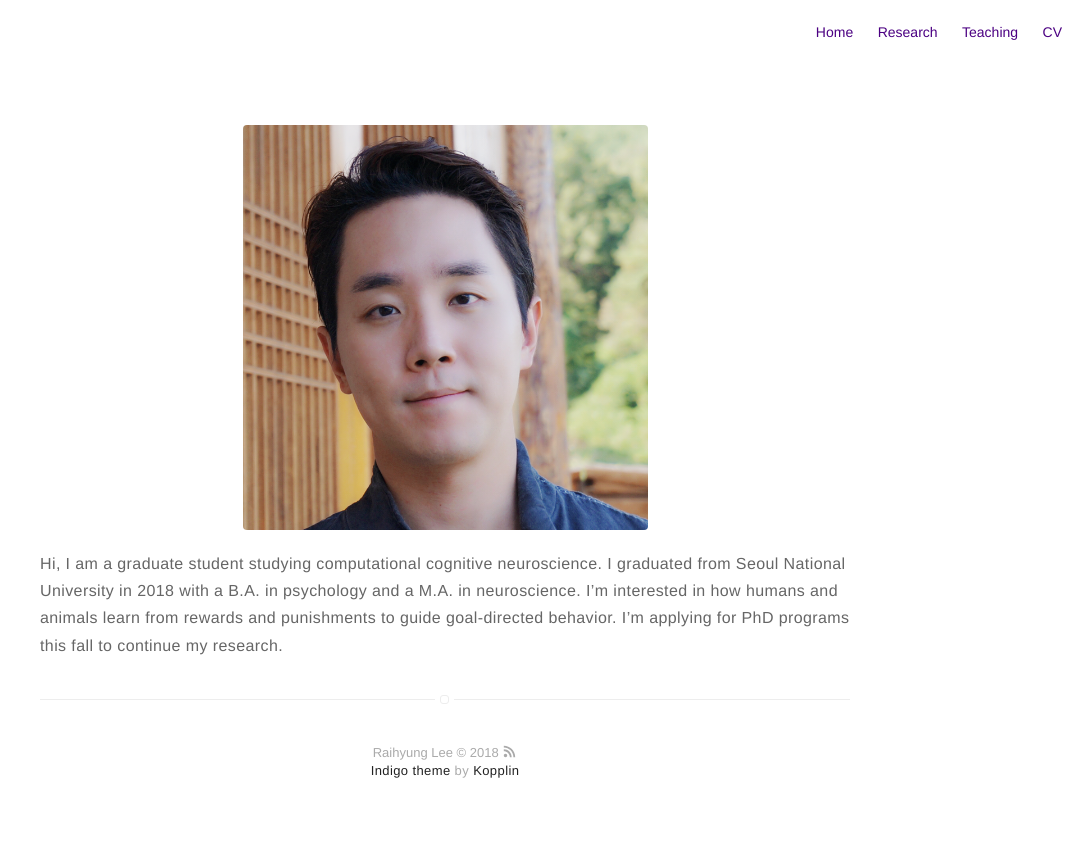
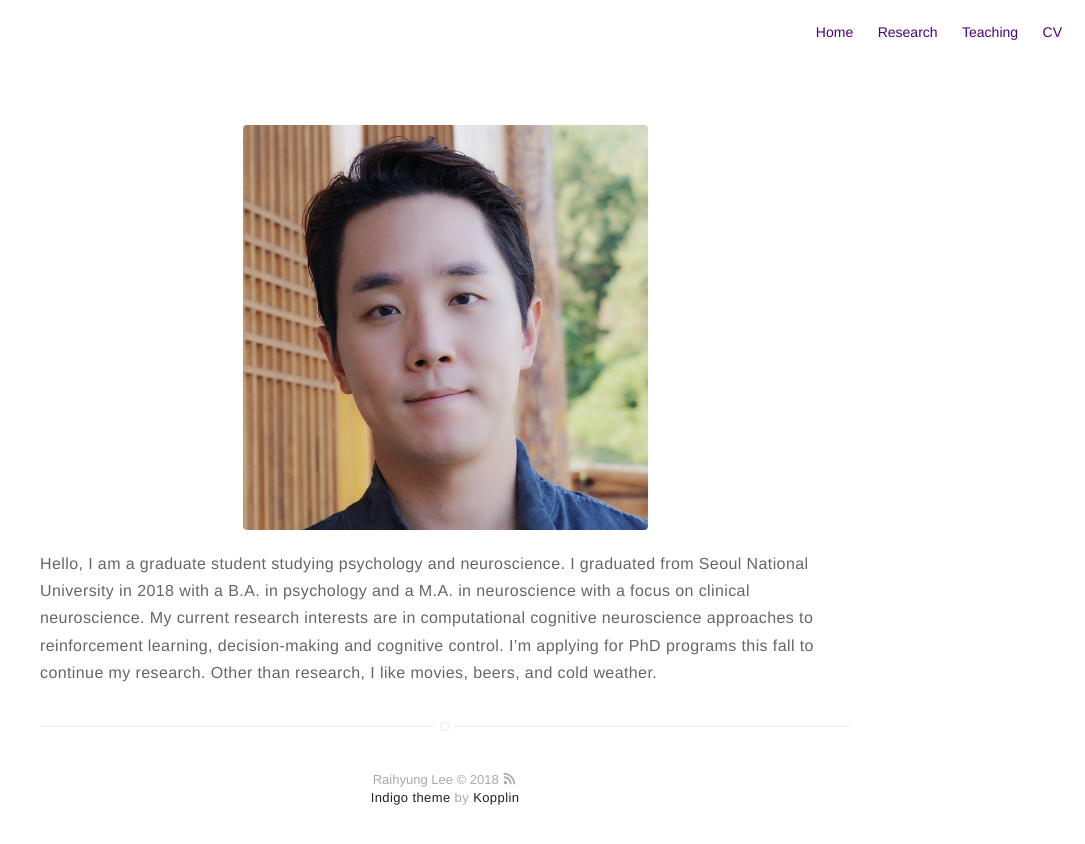
Before and after one commit to RaihyungLee/RaihyungLee.github.io, a Jekyll site: the page built from about.md, in a window 1280 px wide. Shown: the top 844 px of the page, without its empty margins (195-1280 px from the left). Built offline with Jekyll 4.4.1, drawn with Linux system fonts in a browser that asks for light colours.

Commit message:
Update about.md

```diff
--- a/about.md
+++ b/about.md
@@ -4,4 +4,4 @@ layout: page
 ---
 ![Profile Image]({{ site.url }}/{{ site.picture }})
 
-Hi, I am a graduate student studying computational cognitive neuroscience. I graduated from Seoul National University in 2018 with a B.A. in psychology and a M.A. in neuroscience. I’m interested in how humans and animals learn from rewards and punishments to guide goal-directed behavior. I’m applying for PhD programs this fall to continue my research.
+Hello, I am a graduate student studying psychology and neuroscience. I graduated from Seoul National University in 2018 with a B.A. in psychology and a M.A. in neuroscience with a focus on clinical neuroscience. My current research interests are in computational cognitive neuroscience approaches to reinforcement learning, decision-making and cognitive control. I’m applying for PhD programs this fall to continue my research. Other than research, I like movies, beers, and cold weather.
```
